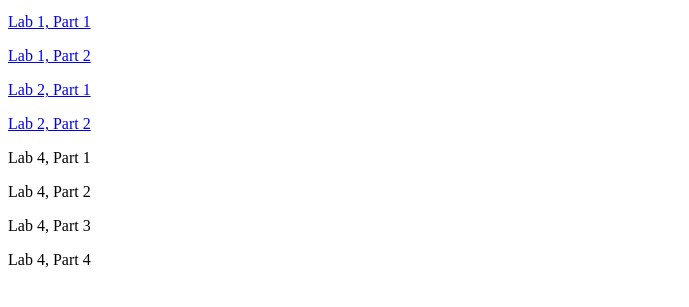
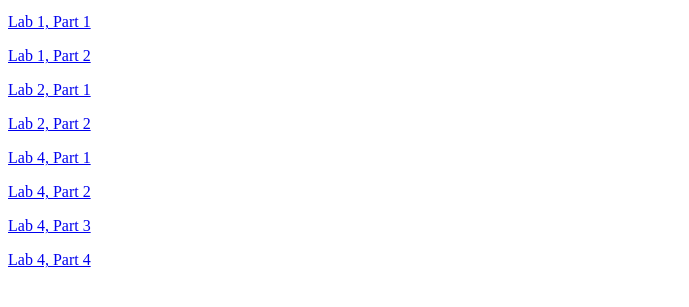
Before and after one commit to Justin-Buss/Justin-Buss.github.io, a plain HTML site: page index.html in a window 1280 px wide. Shown: the part 87-394 px from the top of the page, without its empty margins (0-689 px from the left). Drawn offline with Linux system fonts and the light colour scheme.

Commit message:
Fixed typo

```diff
--- a/index.html
+++ b/index.html
@@ -9,10 +9,9 @@
         <p><a href="https://justin-buss.github.io/lab1/part2/assets">Lab 1, Part 2</a></p>
         <p><a href="https://justin-buss.github.io/lab2/part1/">Lab 2, Part 1</a></p>
         <p><a href="https://justin-buss.github.io/lab2/part2/planet-data">Lab 2, Part 2</a></p>
-        <p><a herf="https://justin-buss.github.io/lab4/part1/index.html">Lab 4, Part 1</a></p>
-        <p><a herf="https://justin-buss.github.io/lab4/part2/index.html">Lab 4, Part 2</a></p>
-        <p><a herf="https://justin-buss.github.io/lab4/part3/index.html">Lab 4, Part 3</a></p>
-        <p><a herf="https://justin-buss.github.io/lab4/part4/index.html">Lab 4, Part 4</a></p>
-
+        <p><a href="https://justin-buss.github.io/lab4/part1/">Lab 4, Part 1</a></p>
+        <p><a href="https://justin-buss.github.io/lab4/part2/">Lab 4, Part 2</a></p>
+        <p><a href="https://justin-buss.github.io/lab4/part3/">Lab 4, Part 3</a></p>
+        <p><a href="https://justin-buss.github.io/lab4/part4/">Lab 4, Part 4</a></p>
     </body>
 </html>
```
